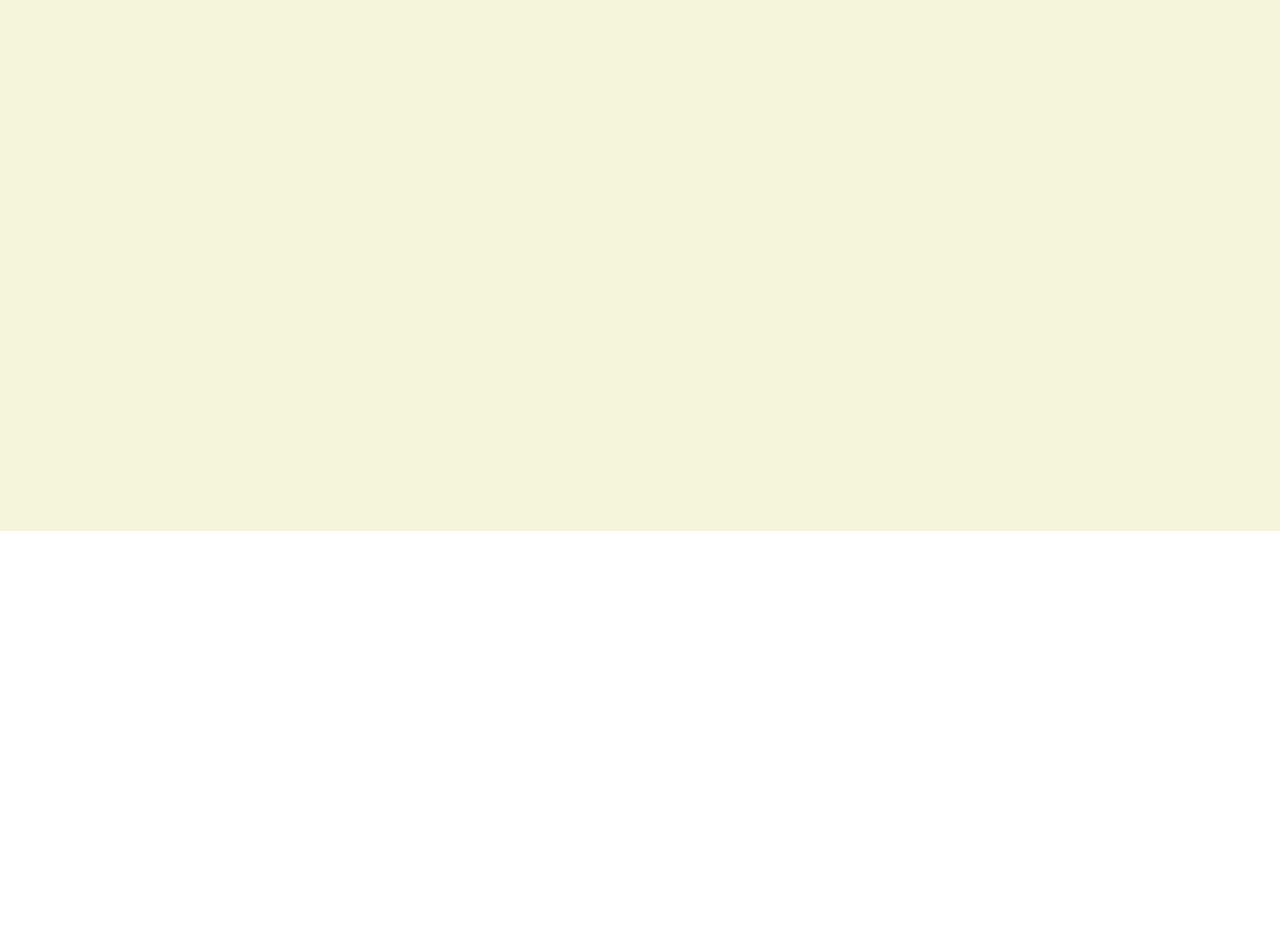
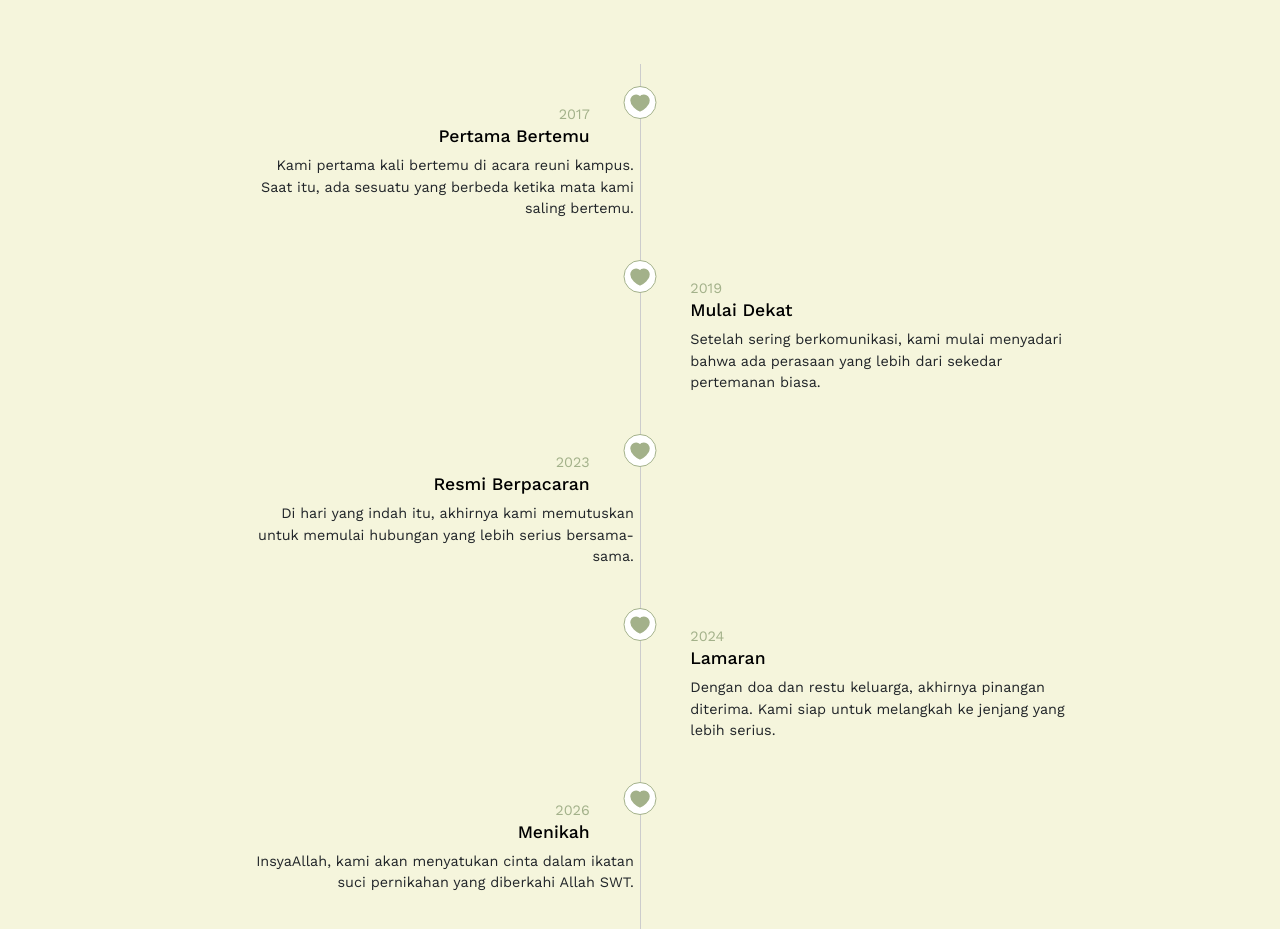
Before and after one commit to sandisyd/wedding-template-one, a Vue app: page /wedding in a window 1280 px wide. Shown: the part 2804-3733 px from the top of the page. Before the commit the page ends 3335 px from the top, so only its background shows below. Built offline with nearby package versions, Linux system fonts and the light colour scheme.

Commit message:
fixing layout desktop and add content

```diff
--- a/src/assets/styles/style.css
+++ b/src/assets/styles/style.css
@@ -331,6 +331,115 @@ body {
   text-transform: capitalize;
 }
 
+.love-story .timeline {
+  list-style: none;
+  padding: 1.4rem 0;
+  margin-top: 1rem;
+  position: relative;
+}
+
+.love-story .timeline::before {
+  content: '';
+  top: 0;
+  bottom: 0;
+  position: absolute;
+  background-color: #ccc;
+  width: 1px;
+  left: 50%;
+}
+
+.love-story .timeline li {
+  margin-bottom: 1.5rem;
+  position: relative;
+}
+
+.love-story .timeline li::before,
+.love-story .timeline li::after {
+  content: '';
+  display: table;
+}
+
+.love-story .timeline li::after {
+  clear: both;
+}
+
+.love-story .timeline li .timeline-image {
+  width: 33px;
+  height: 33px;
+  background-color: #ffffff;
+  position: absolute;
+  left: 50%;
+  transform: translateX(-50%);
+  border-radius: 50%;
+  background-repeat: no-repeat;
+  background-position: center;
+  background-image: url(../icons/icon-park-solid_like.svg);
+  border: 1px solid #a3b18a;
+}
+
+.love-story .timeline li .timeline-panel {
+  width: 46%;
+  float: left;
+  position: relative;
+  padding: 1rem 0 0 0;
+  border-radius: 8px;
+}
+.love-story .timeline li .timeline-panel span {
+  color: #a3b18a;
+  font-size: 0.9rem;
+}
+.love-story .timeline li .timeline-panel h3 {
+  font-size: 1.1rem;
+  color: black;
+}
+
+.love-story .timeline li .timeline-body p {
+  font-size: 0.9rem;
+  font-weight: 400;
+}
+
+/* .love-story .timeline li .timeline-panel::before {
+  content: '';
+  display: inline-block;
+  position: absolute;
+  border-top: 15px solid transparent;
+  border-left: 15px solid #ccc;
+  border-right: 0 solid #ccc;
+  border-bottom: 15px solid transparent;
+  top: 80px;
+  right: -15px;
+}
+
+.love-story .timeline li .timeline-panel::after {
+  content: '';
+  display: inline-block;
+  position: absolute;
+  border-top: 15px solid transparent;
+  border-left: 15px solid #fff;
+  border-right: 0 solid #fff;
+  border-bottom: 15px solid transparent;
+  top: 81px;
+  right: -13px;
+} */
+
+.love-story .timeline li.timeline-left .timeline-panel {
+  text-align: right;
+}
+
+.love-story .timeline li.timeline-left .timeline-body {
+  width: 385px;
+  margin-left: 41%;
+}
+
+.love-story .timeline li.timeline-right .timeline-panel {
+  float: right;
+  text-align: left;
+}
+.love-story .timeline li.timeline-right .timeline-body {
+  width: 385px;
+  margin-right: 41%;
+}
+
 /* media query */
 @media (max-width: 992px) {
   .jadwal-acara .akad {
--- a/src/views/informasi/story/LoveStory.vue
+++ b/src/views/informasi/story/LoveStory.vue
@@ -1,6 +1,8 @@
 <template>
   <div class="love-story">
     <div class="container-fluid">
+      <div class="row">
+        <div class="col">
           <p class="title-story">our journey</p>
           <h1 class="title-love">love story</h1>
           <div class="row pt-5 pb-5" style="justify-content: center; align-items: center">
@@ -16,10 +18,130 @@
             </div>
             <div class="col-3 ps-0" style="text-align: start">
               <svg width="60" height="12" viewBox="0 0 60 12" fill="none" style="color: #a3b18a">
-            <path d="M0 6 L60 6" stroke="currentColor" stroke-width="3" stroke-linejoin="round" />
+                <path
+                  d="M0 6 L60 6"
+                  stroke="currentColor"
+                  stroke-width="3"
+                  stroke-linejoin="round"
+                />
               </svg>
             </div>
           </div>
         </div>
       </div>
+      <div class="row">
+        <div class="col">
+          <ul class="timeline">
+            <li
+              v-for="(i, index) in timelineData"
+              :key="index"
+              :class="index % 2 === 0 ? 'timeline-left' : 'timeline-right'"
+            >
+              <div class="timeline-image"></div>
+              <div class="timeline-panel">
+                <div class="timeline-heading">
+                  <span>{{ i.years }}</span>
+                  <h3>{{ i.title }}</h3>
+                </div>
+                <div class="timeline-body">
+                  <p>
+                    {{ i.description }}
+                  </p>
+                </div>
+              </div>
+            </li>
+            <!-- <li class="timeline-inverted">
+              <div
+                class="timeline-image"
+                style="background-image: url('https://picsum.photos/200/301/')"
+              ></div>
+              <div class="timeline-panel">
+                <div class="timeline-heading">
+                  <span>Pertama Bertemu</span>
+                  <span>30 Juni 2020</span>
+                </div>
+                <div class="timeline-body">
+                  <p>
+                    Lorem ipsum, dolor sit amet consectetur adipisicing elit. Porro, nam blanditiis
+                    magnam ad reiciendis et?
+                  </p>
+                </div>
+              </div>
+            </li>
+            <li>
+              <div
+                class="timeline-image"
+                style="background-image: url('https://picsum.photos/200/302/')"
+              ></div>
+              <div class="timeline-panel">
+                <div class="timeline-heading">
+                  <h3>Pertama Bertemu</h3>
+                  <span>30 Juni 2020</span>
+                </div>
+                <div class="timeline-body">
+                  <p>
+                    Lorem ipsum, dolor sit amet consectetur adipisicing elit. Porro, nam blanditiis
+                    magnam ad reiciendis et?
+                  </p>
+                </div>
+              </div>
+            </li>
+            <li class="timeline-inverted">
+              <div
+                class="timeline-image"
+                style="background-image: url('https://picsum.photos/200/303/')"
+              ></div>
+              <div class="timeline-panel">
+                <div class="timeline-heading">
+                  <h3>Pertama Bertemu</h3>
+                  <span>30 Juni 2020</span>
+                </div>
+                <div class="timeline-body">
+                  <p>
+                    Lorem ipsum, dolor sit amet consectetur adipisicing elit. Porro, nam blanditiis
+                    magnam ad reiciendis et?
+                  </p>
+                </div>
+              </div>
+            </li> -->
+          </ul>
+        </div>
+      </div>
+    </div>
+  </div>
 </template>
+
+<script setup>
+const timelineData = [
+  {
+    years: '2017',
+    title: 'Pertama Bertemu',
+    description:
+      'Kami pertama kali bertemu di acara reuni kampus. Saat itu, ada sesuatu yang berbeda ketika mata kami saling bertemu.',
+  },
+  {
+    years: '2019',
+    title: 'Mulai Dekat',
+    description:
+      'Setelah sering berkomunikasi, kami mulai menyadari bahwa ada perasaan yang lebih dari sekedar pertemanan biasa.',
+  },
+  {
+    years: '2023',
+    title: 'Resmi Berpacaran',
+    description:
+      'Di hari yang indah itu, akhirnya kami memutuskan untuk memulai hubungan yang lebih serius bersama-sama.',
+  },
+  {
+    years: '2024',
+    title: 'Lamaran',
+    description:
+      'Dengan doa dan restu keluarga, akhirnya pinangan diterima. Kami siap untuk melangkah ke jenjang yang lebih serius.',
+  },
+  {
+    years: '2026',
+    title: 'Menikah',
+    description:
+      'InsyaAllah, kami akan menyatukan cinta dalam ikatan suci pernikahan yang diberkahi Allah SWT.',
+  },
+]
+</script>
```
Also changed, not shown: src/assets/icons/icon-park-solid_like.svg (added). Lines whose indentation alone changed are shown as unchanged.
